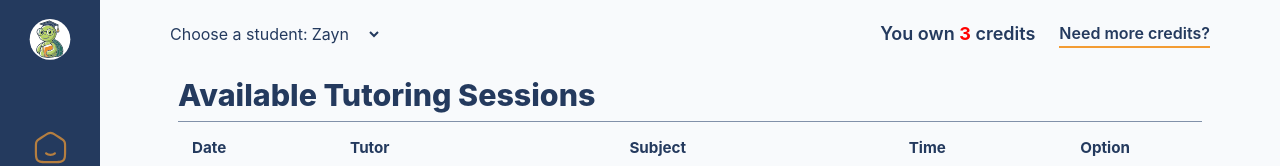
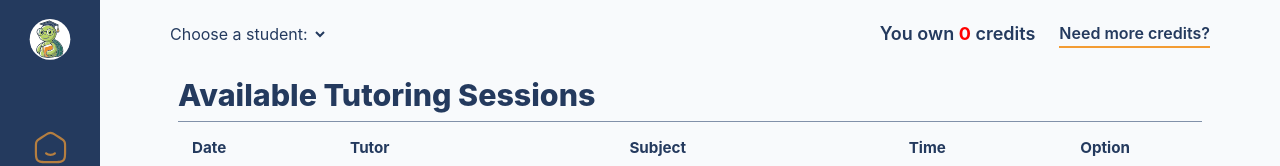
Before and after one commit to DSD-Cohort-Spring-2026-Tutor-Manager/front-end, a Next.js app: page /parent/tutoring in a window 1280 px wide. Shown: the top 166 px of the page. Built offline with nearby package versions, Linux system fonts and the light colour scheme.

Commit message:
Create student selection handler function for book sessions page

```diff
--- a/app/context/ParentContext.tsx
+++ b/app/context/ParentContext.tsx
@@ -13,6 +13,8 @@ export type ParentContextValue = {
 
 // A parent object with the added field 'selectedStudent' which will be used throughout the app
 const defaultParentDetails = {
+    // other fields populated from the API
+    creditBalance: 0.0,
     students: [],
     selectedStudent: undefined
 };
--- a/app/parent/tutoring/page.tsx
+++ b/app/parent/tutoring/page.tsx
@@ -1,19 +1,43 @@
 'use client';
 
-import { useContext } from 'react';
+import { useContext, useEffect } from 'react';
 
 import CreditsViewBar from '@/app/_components/CreditsViewbar/CreditsViewBar';
-import { CreditContext } from '@/app/_components/CreditContext/CreditContext';
 import AvailableSessionsTable from '@/app/_components/DataTable/AvailableSessionsTable/AvailableSessionsTable';
 import './../dashboard.css';
 import './tutoring.css';
+import { ParentContext } from '@/app/context/ParentContext';
 
 function page() {
-  const ctx = useContext(CreditContext);
-  if (!ctx)
-    throw new Error('CreditContext is missing. Wrap app in CreditProvider.');
+  const parentCtx = useContext(ParentContext);
+  if (!parentCtx)
+    throw new Error('ParentContext is missing. Wrap the app in StudentProvider.');
 
-  const { credits } = ctx;
+  const { parentDetails, setParentDetails } = parentCtx;
+
+  const loadSessions = async () => {
+
+  }
+
+  const selectStudentFromDropdown = (student: any) => {
+    // Handle all the filtering here
+    console.debug('Selected student:', student.studentName);
+
+  }
+
+  useEffect(() => {
+    loadSessions();
+  }, [])
+
+  const defaultSessions = [
+    {
+      id: 1,
+      date: '02/20/2026',
+      tutor: 'Vince Villanueva',
+      subject: 'Algebra II',
+      time: '3:00PM',
+    }
+  ];
 
   return (
     <main className='dashboard'>
@@ -21,15 +45,17 @@ function page() {
         <div className='tutoring__nav'>
           <label className='tutoring__selector' htmlFor='students'>
             Choose a student:{' '}
-            <select name='students' id='students'>
-              <option value='student'>Zayn</option>
-              <option value='student'>Leo</option>
-              <option value='student'>Scarlet</option>
+            <select name='students' id='students' onChange={(e) => selectStudentFromDropdown(e.target.value)}>
+              {parentDetails.students?.map((s: any, index: number) => (
+                <option key={`option-${index}`} value='student'>
+                  {s.studentName.split(' ')[0]}
+                </option>
+              ))}
             </select>
           </label>
 
           <CreditsViewBar
-            value={credits.toString()}
+            value={parentDetails.creditBalance.toString()}
             href='/parent/credits'
             cta='Need more credits?'
           />
```
